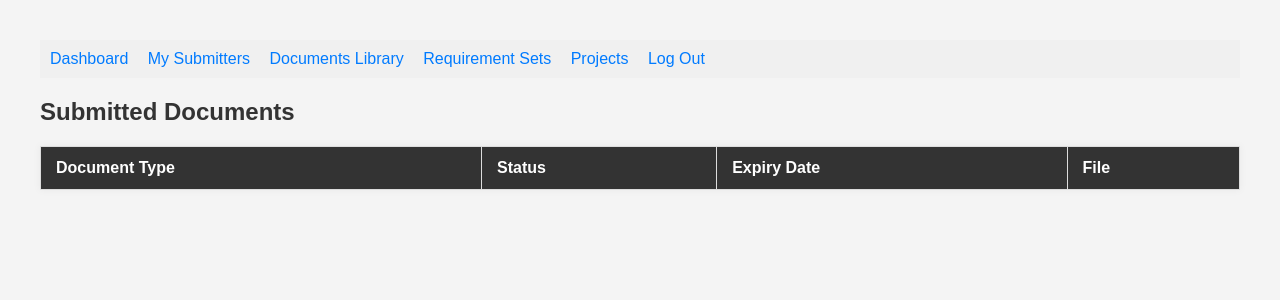
After one commit to Klodmy/compliance, a Flask app: a page that uses templates/review_submission.html in a window 1280 px wide. The commit adds this page. Shown: the top 300 px of the page. Run offline with Flask 3, Linux system fonts and the light colour scheme; data comes from the database, SQL or seed files in the repository; lists and menus that the app fills with data are empty.

Commit message:
added page for submission review

```diff
--- a/app.py
+++ b/app.py
@@ -512,3 +512,26 @@ def submitter_dashboard():
 
 
     return render_template("submitter_dashboard.html", submitter=submitter, sub_requests=sub_requests)
+
+
+@app.route("/review_submission/<token>")
+def review_submission(token):
+
+    db = get_db()
+
+    submission = db.execute("""
+    SELECT
+        project.project_number,
+        project.project_name,
+        requests.submitter_id,
+        requests.token,
+        requests.status,
+        submitting_users.name,
+        docs.*
+    FROM requests
+    JOIN project ON requests.project_id = project.id
+    JOIN submitting_users ON requests.submitter_id = submitting_users.id
+    JOIN docs ON docs.request_id = requests.id
+    WHERE requests.token = ?""", (token,)).fetchall()
+
+    return render_template("review_submission.html", submission=submission)
--- a/templates/admin.html
+++ b/templates/admin.html
@@ -76,7 +76,7 @@
         <td>{{ req.project_name }}</td>
         <td>{{ req.name }}</td>
         <td>{{ req.status }}</td>
-        <td> <a href="/submission/{{ req.token }}" target="_blank">Open</a></td>
+        <td> <a href="/review_submission/{{ req.token }}" target="_blank">Open</a></td>
     </tr>
     {% else %}
     <tr>
--- /dev/null
+++ b/templates/review_submission.html
@@ -0,0 +1,110 @@
+<!DOCTYPE html>
+<html lang="en">
+<head>
+    <meta charset="UTF-8">
+    <title>Submitted Documents</title>
+    <style>
+        body {
+            font-family: Arial, sans-serif;
+            margin: 40px;
+            background-color: #f4f4f4;
+        }
+
+        h2 {
+            color: #333;
+        }
+
+        table {
+            width: 100%;
+            border-collapse: collapse;
+            background-color: #fff;
+            box-shadow: 0 0 8px rgba(0, 0, 0, 0.05);
+        }
+
+        thead {
+            background-color: #333;
+            color: #fff;
+        }
+
+        th, td {
+            padding: 12px 15px;
+            border: 1px solid #ddd;
+            text-align: left;
+        }
+
+        tr:nth-child(even) {
+            background-color: #f9f9f9;
+        }
+
+        a {
+            color: #007bff;
+            text-decoration: none;
+        }
+
+        a:hover {
+            text-decoration: underline;
+        }
+
+        .status {
+            font-weight: bold;
+            text-transform: capitalize;
+        }
+
+        .status.pending-submission { color: #999; }
+        .status.pending-review { color: #f0ad4e; }
+        .status.approved { color: #5cb85c; }
+        .status.action-required { color: #d9534f; }
+    </style>
+</head>
+<body>
+
+    <nav style="background-color: #f0f0f0; padding: 10px;">
+        <a href="/admin" style="margin-right: 15px;">Dashboard</a>
+        <a href="/my_submitters" style="margin-right: 15px;">My Submitters</a>
+        <a href="/documents_library" style="margin-right: 15px;">Documents Library</a>
+        <a href="/my_sets" style="margin-right: 15px;">Requirement Sets</a>
+        <a href="/projects" style="margin-right: 15px;">Projects</a>
+        <a href="/logout">Log Out</a>
+    </nav>
+
+    <h2>Submitted Documents</h2>
+
+    <table>
+        <thead>
+            <tr>
+                <th>Document Type</th>
+                <th>Status</th>
+                <th>Expiry Date</th>
+                <th>File</th>
+            </tr>
+        </thead>
+        <tbody>
+            {% for doc in submission %}
+            <tr>
+                <td>{{ doc.doc_type }}</td>
+                <td>
+                    <span class="status {{ doc.status|replace('_', '-') }}">
+                        {{ doc.status.replace('_', ' ').title() }}
+                    </span>
+                </td>
+                <td>
+                    {% if doc.expiry_date %}
+                        {{ doc.expiry_date }}
+                    {% else %}
+                        —
+                    {% endif %}
+                </td>
+                <td>
+                    {% if doc.link %}
+                        <a href="{{ doc.link }}" target="_blank">View File</a>
+                    {% else %}
+                        Not submitted
+                    {% endif %}
+                </td>
+            </tr>
+            {% endfor %}
+        </tbody>
+    </table>
+
+</body>
+</html>
```
